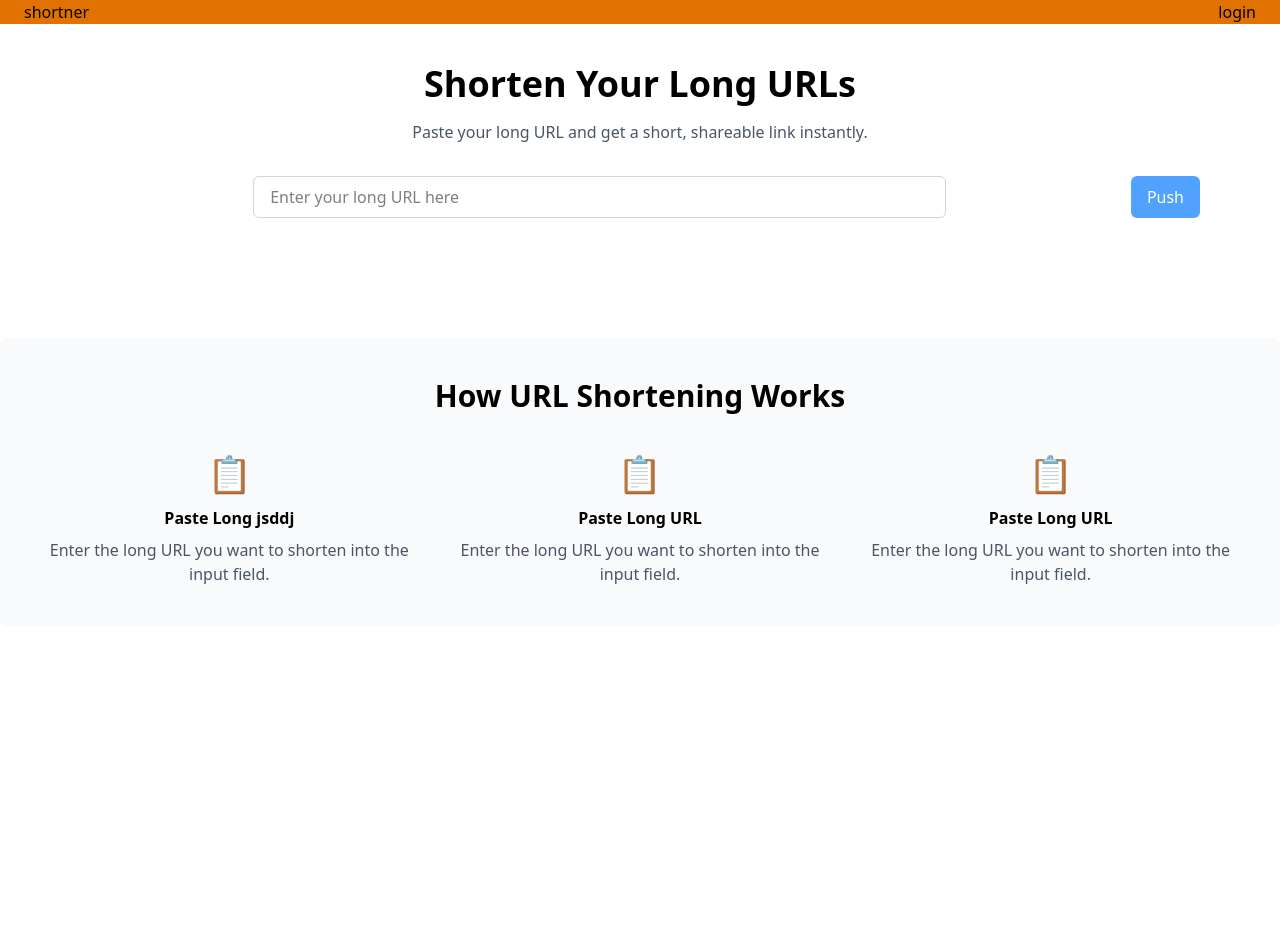
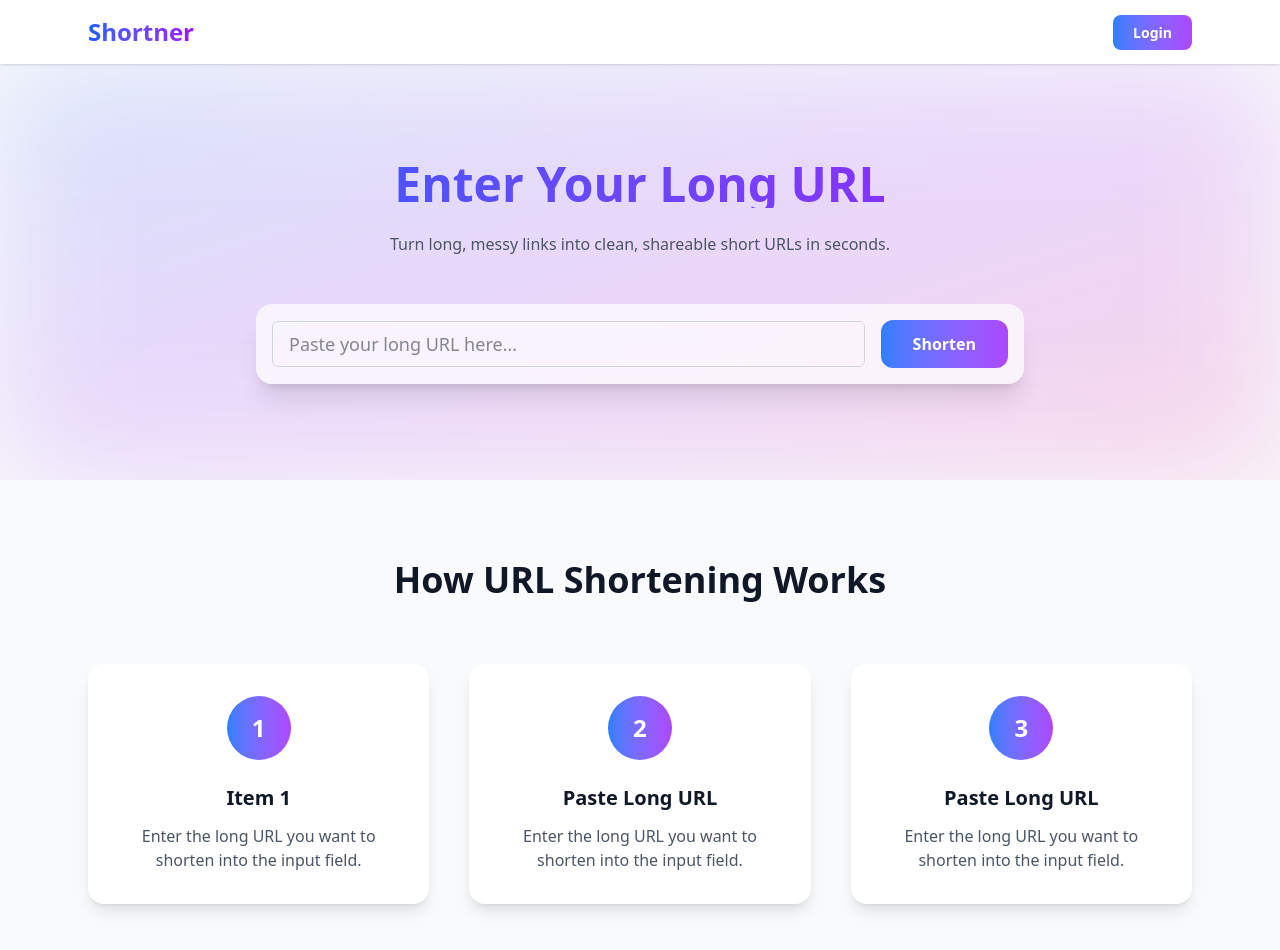
Before and after one commit to mubinrahman2004/shorturl, a React (Vite) app in the folder client/: page / in a window 1280 px wide. Shown: the top 950 px of the page. Before the commit the page ends 800 px from the top, so only its background shows below. Built offline with nearby package versions, Linux system fonts and the light colour scheme; no server answers.

Commit message:
long and sort url 2

```diff
--- a/client/src/components/Registration.jsx
+++ b/client/src/components/Registration.jsx
@@ -5,41 +5,48 @@ import Button from "./ui/Button";
 
 const Registration = () => {
   return (
-   <section>
-     <div className="h-screen flex items-center justify-center">
-      <div className="h-96 flex items-center justify-center bg-gradient-to-r from-purple-400 via-pink-500 to-red-500">
-        <div className="relative">
-          <div className="absolute -top-2 -left-2 -right-2 -bottom-2 rounded-lg bg-gradient-to-r from-purple-400 via-pink-500 to-red-500 shadow-lg animate-pulse" />
-          <div
-            id="form-container"
-            className="bg-white p-16 rounded-lg shadow-2xl w-80 relative z-10 transform transition duration-500 ease-in-out"
-          >
-            <h2
-              id="form-title"
-              className="text-center text-3xl font-bold mb-10 text-gray-800"
-            >
-              signup
-            </h2>
-            <form
+    <section className="min-h-screen flex items-center justify-center bg-gradient-to-br from-purple-100 via-pink-100 to-red-100 px-4">
+      <div className="w-full max-w-md bg-white rounded-2xl shadow-2xl p-10">
 
-              className="space-y-5">
-              <Input label={"FullName"} placeholder="Enter your fullName" />
+        <h2 className="text-3xl font-extrabold text-center mb-8 bg-gradient-to-r from-purple-600 to-pink-600 bg-clip-text text-transparent">
+          Create Account
+        </h2>
 
-              <Input label={"Email"} type="email" placeholder="Enter your Email" />
-
-              <Input label={"Password"} type="password" placeholder="Enter your Password" />
-              <Button className="w-full h-12  bg-blue-500 hover:bg-blue-700 text-white font-bold py-2 px-4 rounded focus:outline-none focus:shadow-outline">
-                Sign up
-              </Button>
-              <p className="text-brand">already an account? <Link to={'/signin'} className="text-red-400 cursor-pointer">Login</Link> </p>
+        <form className="space-y-6">
+          <Input
+            label="Full Name"
+            placeholder="Enter your full name"
+          />
 
 
-            </form>
-          </div>
-        </div>
+          <Input
+            label="Email"
+            type="email"
+            placeholder="Enter your email"
+          />
+
+          <Input
+            label="Password"
+            type="password"
+            placeholder="Create a password"
+          />
+
+          <Button className="w-full py-3 rounded-xl text-white font-semibold bg-gradient-to-r from-purple-500 to-pink-500 hover:scale-[1.02] transition-transform">
+            Sign Up
+          </Button>
+
+          <p className="text-center text-sm text-gray-600">
+            Already have an account?{" "}
+            <Link
+              to="/signin"
+              className="text-purple-600 font-medium hover:underline"
+            >
+              Login
+            </Link>
+          </p>
+        </form>
       </div>
-    </div>
-   </section>
+    </section>
   );
 };
 
--- a/client/src/components/layout/NavBar.jsx
+++ b/client/src/components/layout/NavBar.jsx
@@ -1,19 +1,34 @@
-import React from 'react'
-import { Link } from 'react-router'
+import React from "react";
+import { Link } from "react-router";
 
 const NavBar = () => {
   return (
-    <nav>
-      <div>
-        <div className="container flex items-center justify-between bg-amber-600">
-          <Link to={'/'}>shortner</Link>
+    <nav className="sticky top-0 z-50 bg-white/80 backdrop-blur-md shadow-sm">
+      <div className="max-w-6xl mx-auto px-6">
+        <div className="flex items-center justify-between h-16">
+
+          {/* Logo */}
+          <Link
+            to="/"
+            className="text-2xl font-extrabold bg-gradient-to-r from-blue-600 to-purple-600 bg-clip-text text-transparent"
+          >
+            Shortner
+          </Link>
+
+          {/* Right Menu */}
           <div>
-            <Link to={'/signin'}>login</Link>
+            <Link
+              to="/signin"
+              className="px-5 py-2 rounded-lg text-sm font-semibold text-white bg-gradient-to-r from-blue-500 to-purple-500 hover:scale-105 transition-transform"
+            >
+              Login
+            </Link>
           </div>
+
         </div>
       </div>
     </nav>
-  )
-}
+  );
+};
 
-export default NavBar
+export default NavBar;
--- a/client/src/home/StepOne.jsx
+++ b/client/src/home/StepOne.jsx
@@ -1,8 +1,4 @@
-// import React, { useState } from "react";
-// import Button from "../components/ui/Button";
-// import { urlServices } from "../api";
-// import Input from "../components/ui/Input";
-// import { Link } from "react-router";
+
 import React, { useState } from "react";
 import Button from "../components/ui/Button";
 import { Link } from 'react-router'
@@ -12,85 +8,7 @@ import { urlServices } from "../api";
 import { toast, ToastContainer } from "react-toastify";
 import "react-toastify/dist/ReactToastify.css";
 
-// const StepOne = () => {
-//   <ToastContainer position="top-right" autoClose={5000} theme="light" />;
-//   const [longUrl, setLongUrl] = useState("");
-//   const [shortUrl, setShortUrl] = useState("");
-//   const [copied, setCopied] = useState(false);
 
-//   const handleSubmit = async (e) => {
-//     e.preventDefault();
-
-//     try {
-//       const res = await urlServices.creatShort(longUrl);
-//       setShortUrl(`http:localhost8000/${res.shortUrl}`);
-//     } catch (error) {
-//       console.log(error);
-//     }
-//   };
-
-//   const handleCopy = async () => {
-//     try {
-//       await navigator.clipboard.writeText(shortUrl);
-//       setCopied(true);
-
-//       setTimeout(() => {
-//         setCopied(false);
-//       }, 2000);
-//     } catch (error) {
-//       console.error("Copy failed", error);
-//     }
-//   };
-//   return (
-//     <>
-//       <ToastContainer />
-//       <div className="max-w-6xl mx-auto px-4 py-10">
-//         <section className="text-center mb-20">
-//           <h1 className="text-4xl font-bold mb-4">Shorten Your Long URLs</h1>
-//           <p className="text-gray-600 mb-8">
-//             Paste your long URL and get a short, shareable link instantly.
-//           </p>
-
-//           <form
-//             onSubmit={handleSubmit}
-//             className="flex flex-col md:flex-row gap-3 justify-center"
-//           >
-//             <Input
-//               type="url"
-//               placeholder="Enter your long URL here"
-//               value={longUrl}
-//               onChange={(e) => setLongUrl(e.target.value)}
-//               className="w-full md:w-2/3 border border-gray-300 rounded-md px-4 py-2 focus:outline-none focus:ring-2 focus:ring-blue-500"
-//               required
-//             />
-
-//             <Button type="submit" className="bg-blue-400">
-//               push
-//             </Button>
-//           </form>
-
-//           {shortUrl && (
-//             <div className="mt-6 w-fill flex max-w-xl bg-gray-200 p-4 rounded-md items-center justify-between">
-//               <Link
-//                 to={`/${shortUrl}`}
-//                 target="_blank"
-//                 rel="noopener noreferrer"
-//                 className="text-blue-700  font-medium truncate"
-//               >
-//                 {" "}
-//                 {shortUrl}
-//               </Link>
-
-//               <Button onClick={handleCopy} variant="secondary">
-//                 {copied ? "Copied!" : "Copy"}
-//               </Button>
-//             </div>
-//           )}
-//         </section>
-//       </div>
-//     </>
-//   );
-// };
 const StepOne = () => {
   const [longUrl, setLongUrl] = useState("");
   const [shortUrl, setShortUrl] = useState("");
@@ -132,53 +50,64 @@ const StepOne = () => {
     <>
       <ToastContainer position="top-right" autoClose={3000} />
 
-      <div className="max-w-6xl mx-auto px-4 py-10">
-        <section className="text-center mb-20">
-          <h1 className="text-4xl font-bold mb-4">
-            Shorten Your Long URLs
+    <div className="relative overflow-hidden">
+  {/* Background gradient */}
+  <div className="absolute inset-0 bg-gradient-to-br from-blue-500/20 via-purple-500/20 to-pink-500/20 blur-3xl" />
+
+  <section className="relative max-w-5xl mx-auto px-6 py-24 text-center">
+    <h1 className="text-5xl font-extrabold mb-6 bg-gradient-to-r from-blue-600 to-purple-600 bg-clip-text text-transparent">
+      Enter Your Long URL
     </h1>
-          <p className="text-gray-600 mb-8">
-            Paste your long URL and get a short, shareable link instantly.
+
+    <p className="text-gray-600 max-w-xl mx-auto mb-12">
+      Turn long, messy links into clean, shareable short URLs in seconds.
     </p>
 
+    {/* Form */}
     <form
       onSubmit={handleSubmit}
-            className="flex flex-col md:flex-row gap-3 justify-center"
+      className="flex flex-col md:flex-row items-center gap-4 bg-white/70 backdrop-blur-md shadow-xl rounded-2xl p-4 max-w-3xl mx-auto"
     >
       <Input
         type="url"
-              placeholder="Enter your long URL here"
+        placeholder="Paste your long URL here..."
         value={longUrl}
         onChange={(e) => setLongUrl(e.target.value)}
-              className="w-full md:w-2/3"
+        className="flex-1 text-lg"
         required
       />
 
-            <Button type="submit" className="bg-blue-400">
-              Push
+      <Button
+        type="submit"
+        className="px-8 py-3 text-white font-semibold rounded-xl bg-gradient-to-r from-blue-500 to-purple-500 hover:scale-105 transition-transform"
+      >
+        Shorten
       </Button>
     </form>
 
+    {/* Result */}
     {shortUrl && (
-            <div className="mt-6 w-full max-w-xl mx-auto flex items-center justify-between bg-gray-200 p-4 rounded-md">
-
-              {/* ✅ Clickable Short URL */}
-              <Link
-                to={shortUrl}
+      <div className="mt-8 max-w-3xl mx-auto flex items-center gap-4 bg-white shadow-lg rounded-xl px-6 py-4">
+        <a
+          href={shortUrl}
           target="_blank"
           rel="noopener noreferrer"
-                className="text-blue-700 font-medium truncate"
+          className="flex-1 text-blue-600 font-medium truncate hover:underline"
         >
           {shortUrl}
-              </Link>
+        </a>
 
-              <Button onClick={handleCopy} variant="secondary">
+        <Button
+          onClick={handleCopy}
+          className="px-5 py-2 rounded-lg bg-gray-900 text-white hover:bg-black transition"
+        >
           {copied ? "Copied!" : "Copy"}
         </Button>
       </div>
     )}
   </section>
 </div>
+
     </>
   );
 };
--- a/client/src/home/StepsTwo.jsx
+++ b/client/src/home/StepsTwo.jsx
@@ -4,7 +4,7 @@ const StepsTwo = () => {
   const step = [
     {
       id: 1,
-      title: "Paste Long jsddj",
+      title: "Item 1",
       description:
         "Enter the long URL you want to shorten into the input field.",
     },
@@ -23,22 +23,35 @@ const StepsTwo = () => {
   ];
 
   return (
-    <section className="bg-gray-50 rounded-lg p-10">
-      <h2 className="text-3xl font-semibold text-center mb-10">
-        How URL Shortening Works
-      </h2>
+<section className="max-w-6xl mx-auto px-6 py-20">
+  <h2 className="text-4xl font-bold text-center mb-16">
+    How URL Shortening Works
+  </h2>
 
-      <div className="grid md:grid-cols-3 gap-8">
-        {step.map((item) => (
-          <div key={item.id} className="text-center">
-            <div className="text-4xl mb-3">📋</div>
-            <h3 className="font-semibold mb-2"> {item.title}</h3>
-            <p className="text-gray-600">{item.description}</p>
-          </div>
-        ))}
+  <div className="grid md:grid-cols-3 gap-10">
+    {step.map((item, index) => (
+      <div
+        key={item.id}
+        className="group bg-white rounded-2xl shadow-lg p-8 text-center hover:-translate-y-2 transition-all duration-300"
+      >
+        <div className="w-16 h-16 mx-auto mb-6 flex items-center justify-center rounded-full bg-gradient-to-r from-blue-500 to-purple-500 text-white text-2xl font-bold">
+          {index + 1}
+        </div>
+
+        <h3 className="text-xl font-semibold mb-3 group-hover:text-blue-600 transition">
+          {item.title}
+        </h3>
+
+        <p className="text-gray-600">
+          {item.description}
+        </p>
       </div>
-    </section>
-  );
+    ))}
+  </div>
+</section>
+
+
+)
 };
 
 export default StepsTwo;
--- a/client/src/index.css
+++ b/client/src/index.css
@@ -1,4 +1,4 @@
-@import "tailwindcss";
+/* @import "tailwindcss";
 
 @theme{
     --color--primary:#00030653;
@@ -9,7 +9,10 @@
 @utility container{
 margin:auto;
 padding: 0 24px;
+} */
+
+@import "tailwindcss";
+
+body {
+  @apply bg-gray-50 text-gray-900 antialiased;
 }
-.tst{
-    color: #0a6bda53;
-}
```
Also changed, not shown: client/src/components/Login.jsx (+26 -24 lines), 1 other file (tests, documents, lock files or other folders). Lines whose indentation alone changed are shown as unchanged.
